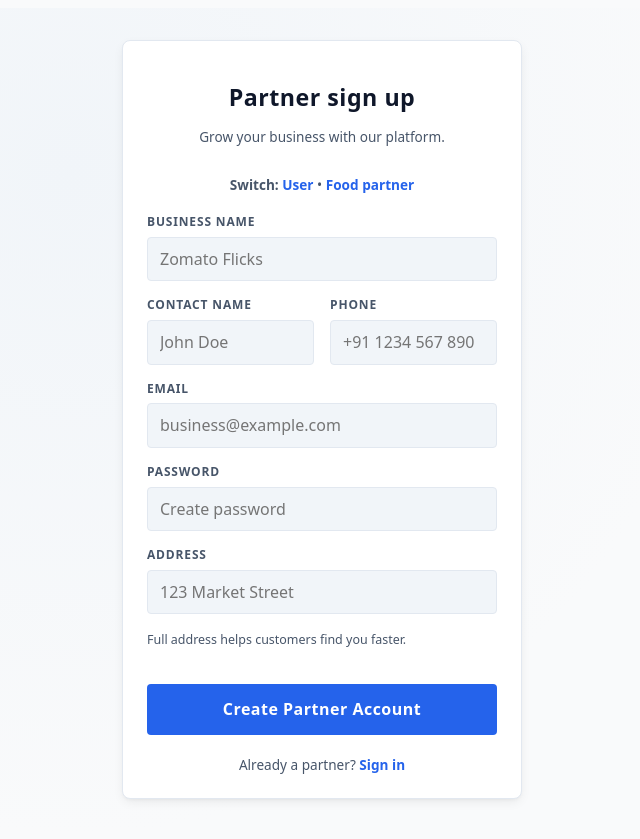
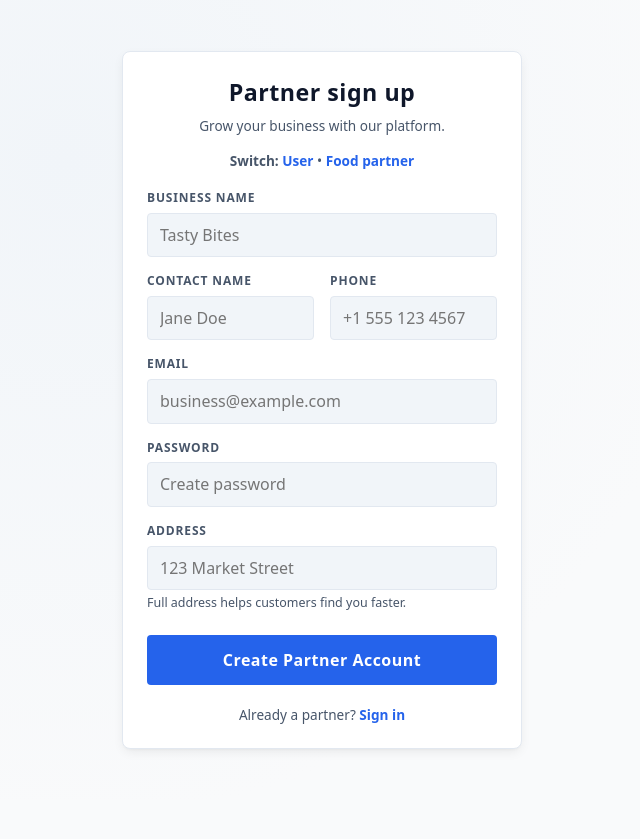
Before and after one commit to mannatgupta146/ZomatoFlicks, a React (Vite) app in the folder frontend/: page /food-partner/register in a window 1280 px wide. Shown: the whole page, without its empty margins (318-958 px from the left). After the commit the page ends 800 px from the top, so only its background shows below. Built offline with nearby package versions, Linux system fonts and the light colour scheme.

Commit message:
frontend fixed

```diff
--- a/frontend/src/App.jsx
+++ b/frontend/src/App.jsx
@@ -1,11 +1,16 @@
 import React from 'react'
+
+import './App.css'
+import './styles/theme.css'
 import AppRoutes from './routes/AppRoutes'
 
-const App = () => {
+function App() {
+
+
   return (
-    <div>
-      <AppRoutes/>
-    </div>
+    <>
+      <AppRoutes />
+    </>
   )
 }
 
--- a/frontend/src/components/ReelFeed.jsx
+++ b/frontend/src/components/ReelFeed.jsx
@@ -1,4 +1,3 @@
-
 import React, { useEffect, useRef } from 'react'
 import { Link } from 'react-router-dom'
 
--- a/frontend/src/pages/auth/FoodPartnerRegister.jsx
+++ b/frontend/src/pages/auth/FoodPartnerRegister.jsx
@@ -48,16 +48,16 @@ const FoodPartnerRegister = () => {
         <form className="auth-form" onSubmit={handleSubmit} noValidate>
           <div className="field-group">
             <label htmlFor="businessName">Business Name</label>
-            <input id="businessName" name="businessName" placeholder="Zomato Flicks" autoComplete="organization" />
+            <input id="businessName" name="businessName" placeholder="Tasty Bites" autoComplete="organization" />
           </div>
           <div className="two-col">
             <div className="field-group">
               <label htmlFor="contactName">Contact Name</label>
-              <input id="contactName" name="contactName" placeholder="John Doe" autoComplete="name" />
+              <input id="contactName" name="contactName" placeholder="Jane Doe" autoComplete="name" />
             </div>
             <div className="field-group">
               <label htmlFor="phone">Phone</label>
-              <input id="phone" name="phone" placeholder="+91 1234 567 890" autoComplete="tel" />
+              <input id="phone" name="phone" placeholder="+1 555 123 4567" autoComplete="tel" />
             </div>
           </div>
             <div className="field-group">
--- a/frontend/src/pages/auth/UserRegister.jsx
+++ b/frontend/src/pages/auth/UserRegister.jsx
@@ -46,7 +46,7 @@ const UserRegister = () => {
                     <div className="two-col">
                         <div className="field-group">
                             <label htmlFor="firstName">First Name</label>
-                            <input id="firstName" name="firstName" placeholder="John" autoComplete="given-name" />
+                            <input id="firstName" name="firstName" placeholder="Jane" autoComplete="given-name" />
                         </div>
                         <div className="field-group">
                             <label htmlFor="lastName">Last Name</label>
@@ -59,7 +59,7 @@ const UserRegister = () => {
                     </div>
                     <div className="field-group">
                         <label htmlFor="password">Password</label>
-                        <input id="password" name="password" type="password" placeholder="Create password" autoComplete="new-password" />
+                        <input id="password" name="password" type="password" placeholder="••••••••" autoComplete="new-password" />
                     </div>
                     <button className="auth-submit" type="submit">Sign Up</button>
                 </form>
--- a/frontend/src/pages/general/Saved.jsx
+++ b/frontend/src/pages/general/Saved.jsx
@@ -1,4 +1,3 @@
-
 import React, { useEffect, useState } from 'react'
 import '../../styles/reels.css'
 import axios from 'axios'
```
Also changed, not shown: 1 other file (tests, documents, lock files or other folders).
